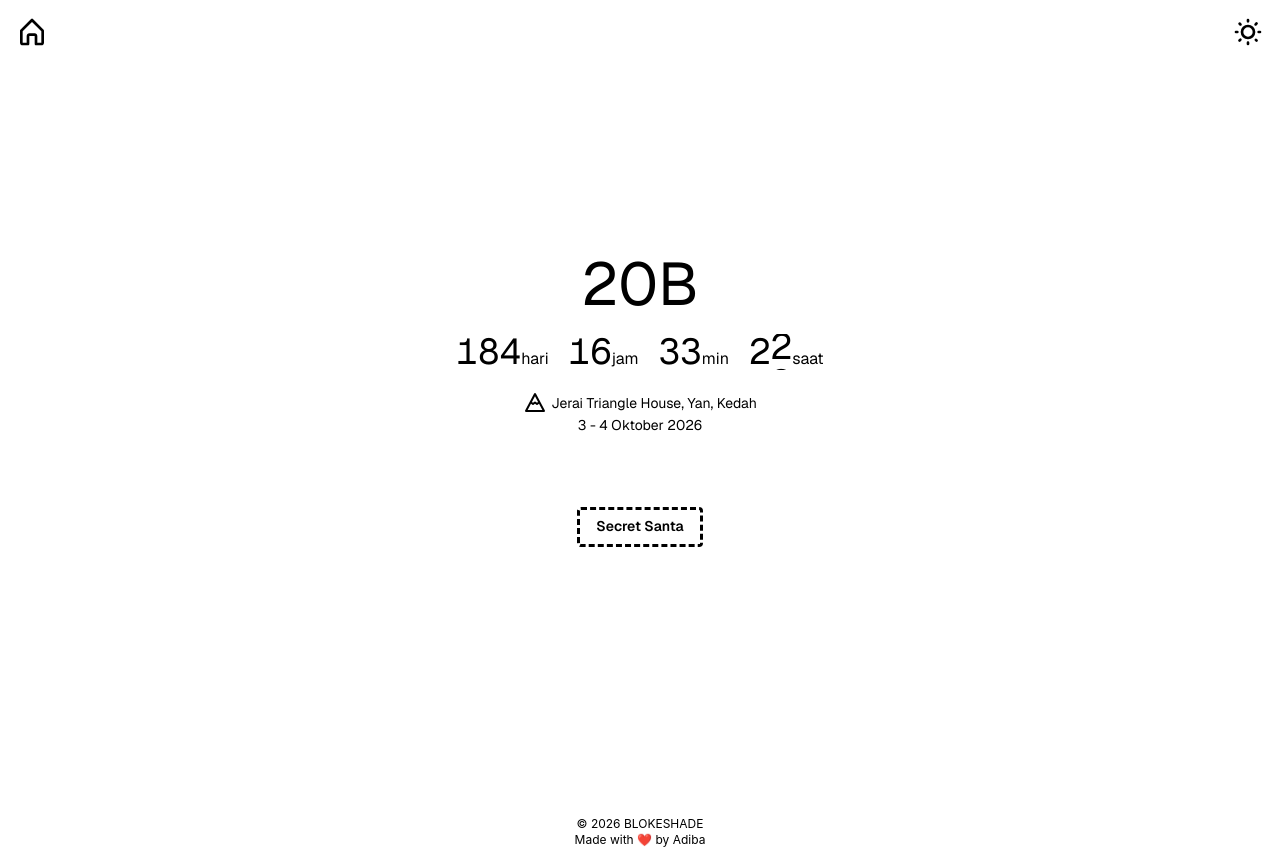
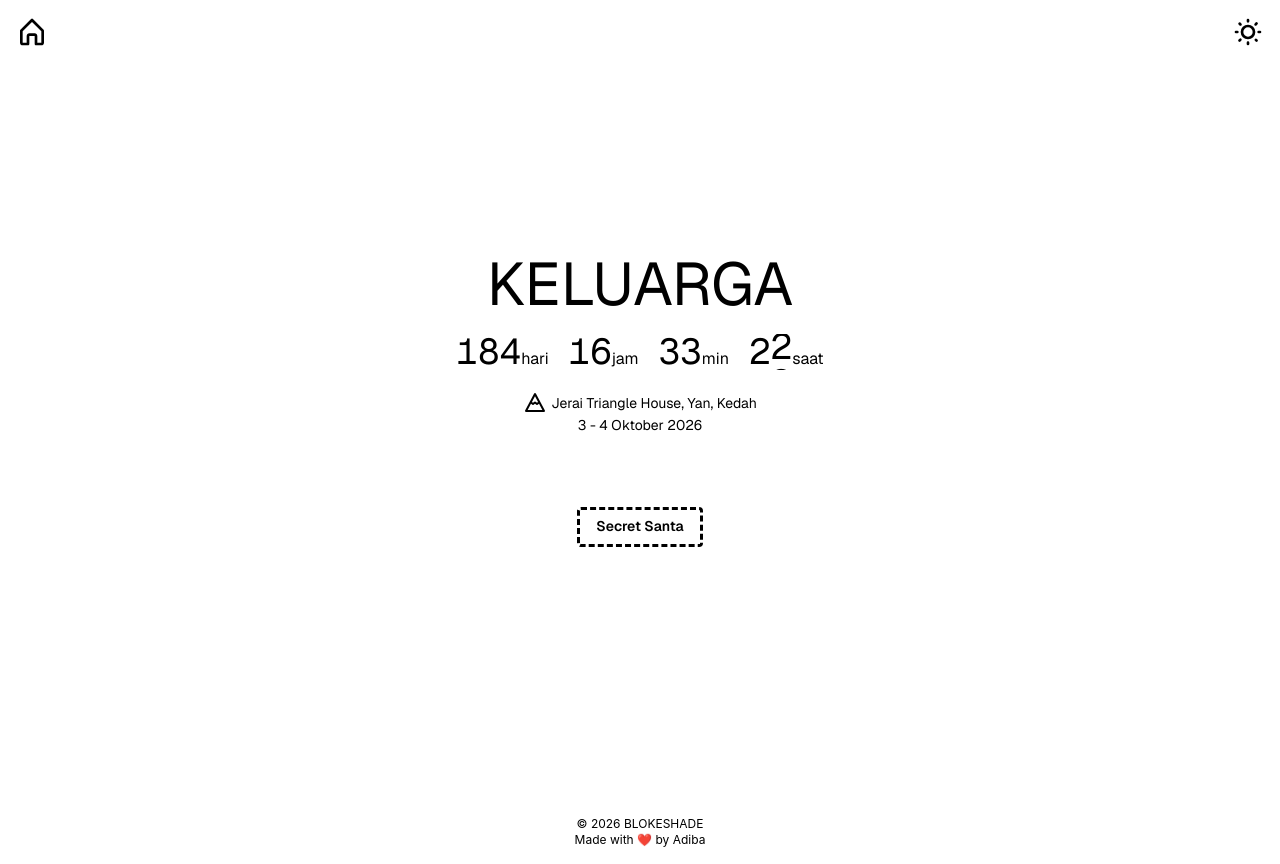
Before and after one commit to nuradiba/harikeluarga, a Next.js app: page / in a window 1280 px wide. Built offline with nearby package versions, Linux system fonts and the light colour scheme.

Commit message:
Change title

```diff
--- a/app/layout.tsx
+++ b/app/layout.tsx
@@ -16,8 +16,8 @@ const geistMono = Geist_Mono({
 });
 
 export const metadata: Metadata = {
-  title: "Hari Keluarga 20B - 2026",
-  description: "Hari Keluarga 20B Kampung Balik Bukit",
+  title: `Hari Keluarga ${currentYear}`,
+  description: `Hari Keluarga ${currentYear}`,
 };
 
 export default function RootLayout({
--- a/app/page.tsx
+++ b/app/page.tsx
@@ -43,8 +43,7 @@ export default function Home() {
           <span className="justify-items-center">
             <span>HARI</span>
             <span>KELUARGA</span>
-            <span>20B</span>
-            <span>2026</span>
+            <span>{new Date().getFullYear()}</span>
           </span>
         </span>
 
```
